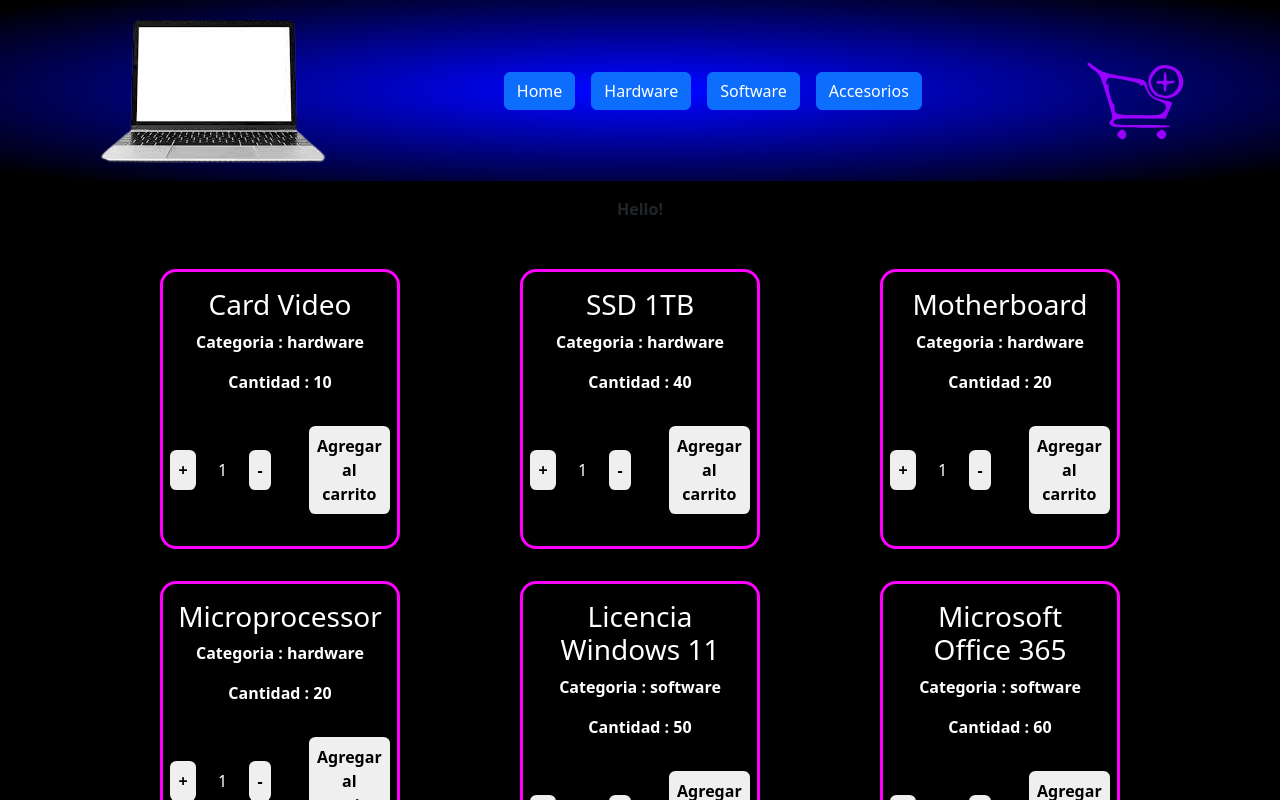
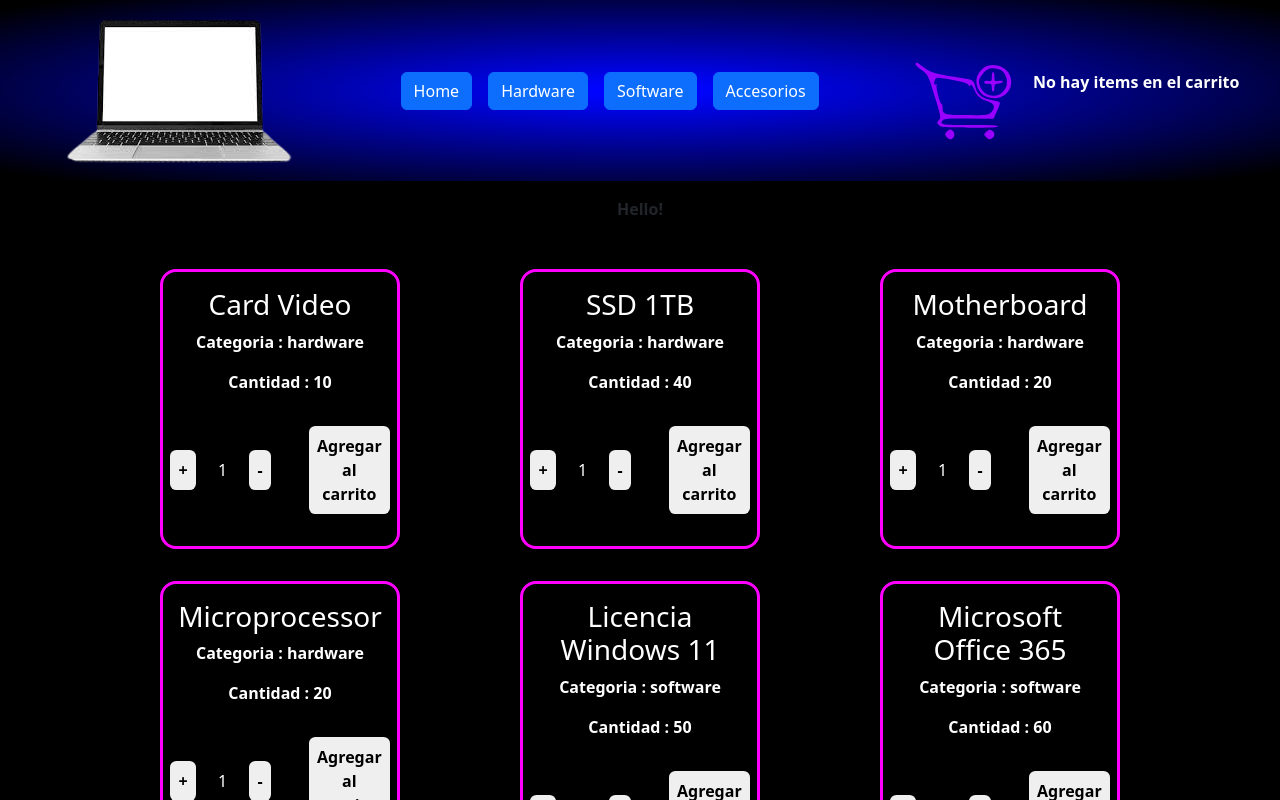
Before and after one commit to gabriel-shulman-1/GabrielShulmanReact-preEntrega, a React (Create React App) app: page / in a window 1280 px wide. Shown: the top 800 px of the page. Built offline with nearby package versions, Linux system fonts and the light colour scheme.

Commit message:
carrito widget completo

```diff
--- a/src/App.css
+++ b/src/App.css
@@ -192,6 +192,13 @@ span{
   margin: 1rem;
 }
 
+.inCart{
+  display: flex;
+  flex-direction: row;
+  flex-wrap: nowrap;
+  align-items: center;
+}
+
 @keyframes App-logo-spin {
   from {
     transform: rotate(0deg);
--- a/src/components/CartWidget.jsx
+++ b/src/components/CartWidget.jsx
@@ -0,0 +1,25 @@
+import { useContext } from "react"
+import { CartContext } from "../context/CartContext"
+import carrito from "../components/assets/carrito3.svg";
+import { useEffect, useState } from "react";
+import 'bootstrap/dist/css/bootstrap.min.css';
+
+export function CartWidget () {
+    const [itemsInCart,SetItemsInCart] = useState()
+    const {itemsEnCarrito} = useContext(CartContext)
+
+    useEffect(()=>{
+        SetItemsInCart(
+            itemsEnCarrito==0 ? "No hay items en el carrito":"hay " + itemsEnCarrito + " item/s en el carrito"
+            )
+
+    }
+    )
+
+    return(
+        <div className="inCart">
+            <img src={carrito}></img>
+            <p>{itemsInCart}</p>
+        </div>
+    )
+}
--- a/src/components/Item.jsx
+++ b/src/components/Item.jsx
@@ -4,7 +4,7 @@ import { useContext } from "react"
 import { CartContext } from "../context/CartContext"
 
 export const Item = ({product}) => {
-    const addItem = useContext(CartContext)
+    const {addItem} = useContext(CartContext)
     const onAdd = count => addItem(product,count)
 
     return (
--- a/src/components/NavBar.jsx
+++ b/src/components/NavBar.jsx
@@ -1,5 +1,5 @@
-import carrito from "../components/assets/carrito3.svg";
 import pc from "../components/assets/pc.png"
+import { CartWidget } from "./CartWidget";
 import { Link } from "react-router-dom";
 import 'bootstrap/dist/css/bootstrap.min.css';
 
@@ -14,7 +14,7 @@ export const NavBar = () => {
             <Link className="btn btn-primary" to="/category/software">Software</Link>
             <Link className="btn btn-primary" to="/category/accessories">Accesorios</Link>
         </nav>
-        <img src={carrito}></img>
+        <CartWidget/>
     </header>
     )
 }
--- a/src/context/CartContext.jsx
+++ b/src/context/CartContext.jsx
@@ -1,13 +1,19 @@
-import { createContext,useState } from "react"
+import { createContext,useEffect,useState } from "react"
 
 export const CartContext = createContext([])
 
 export function CartProvider ({children}){
     const [item, setItem ] = useState([])
-    const addItem = (product,qty) => setItem(prev => prev + [product,qty])
-    console.log(item)
+    const [ItemsCart,setItemsCart] = useState(0)
+    const addItem = (product,qty) =>setItem(prev => [...prev,{...product,qty}])
+    const itemsEnCarrito = item.reduce((act,val) => act + val.qty,0)
+    useEffect(()=>{
+        for (let index = 0; index < item.length; index++) {
+            setItemsCart(item[index].qty)
+        }
+    },[item, ItemsCart])
     return(
-        <CartContext.Provider value={ addItem }>
+        <CartContext.Provider value={ {addItem,itemsEnCarrito} }>
             {children}
         </CartContext.Provider>
     )
```
